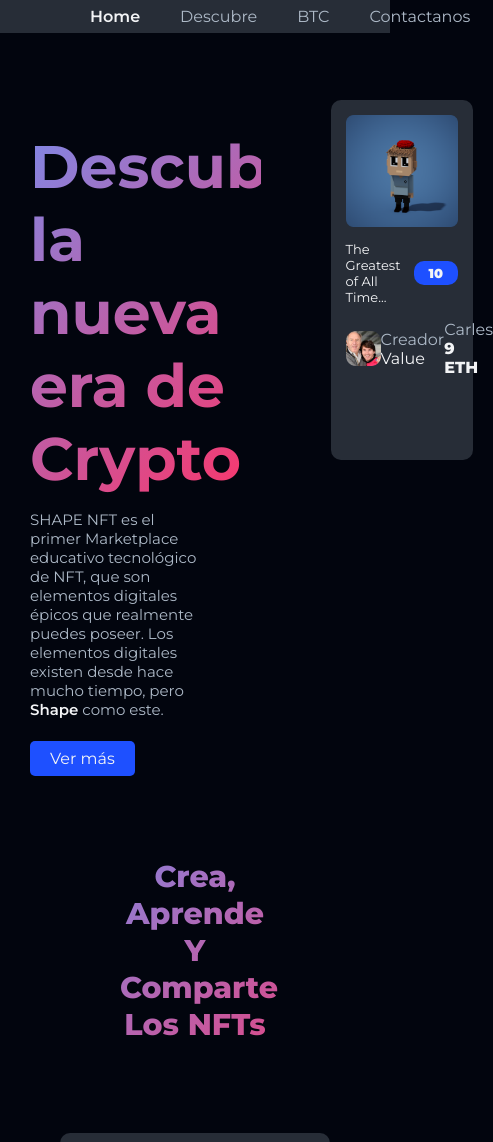
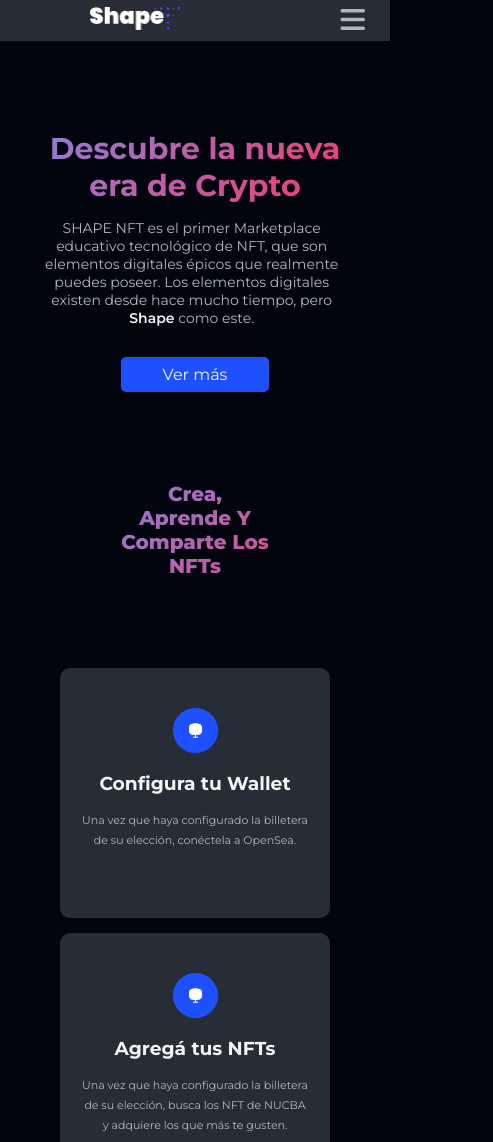
Before and after one commit to Piervil/tiendanft, a plain HTML site: page index.html in a window 390 px wide. Shown: the top 1142 px of the page, 493 px wide, since content can reach past the window. Drawn offline with Linux system fonts and the light colour scheme.

Commit message:
version movil

```diff
--- a/css/styles.css
+++ b/css/styles.css
@@ -57,6 +57,10 @@
 .navbar {
   max-width: 1200px;
   margin: 0 auto;
+}
+
+#check, .toggle__menu {
+  display: none;
 }
 
 .navbar__menu {
@@ -419,3 +423,140 @@
 .copy a:hover {
   text-decoration: underline;
 }
+
+@media screen and (max-width: 950px) {
+  /* MENU RESPONSIVE */
+  #check {
+    display: none;
+  }
+  .toggle__menu {
+    display: block;
+    font-size: 2.8rem;
+    position: fixed;
+    top: 3px;
+    right: 25px;
+    color: var(--text-gray);
+    cursor: pointer;
+  }
+  .navbar__menu {
+    display: block;
+    position: fixed;
+    top: 40px;
+    right: 0;
+    width: 100%;
+    height: 100vh;
+    left: -100%;
+    padding: 2rem;
+    background-color: var(--nav-bg);
+    transition: all .3s;
+  }
+  .navbar__menu li {
+    padding: 2.5rem;
+  }
+  .navbar__card {
+    padding: 2.5rem;
+  }
+  #check:checked ~ ul {
+    display: block;
+    left: 0;
+    transition: all .3s;
+    cursor: pointer;
+  }
+
+  .hero__card {
+    display: none;
+  }
+  .hero__info h1 {
+    font-size: 7rem;
+    text-align: center;
+    width: 90%;
+  }
+  .hero__info p {
+    text-align: center;
+    width: 90%;
+    font-size: 2rem;
+  }
+  .hero__info a {
+    margin: 0 auto;
+    display: block;
+    width: 20%;
+    text-align: center;
+  }
+}
+
+@media screen and (max-width: 584px) {
+  .hero__info a {
+    margin: 0 auto;
+    display: block;
+    width: 25%;
+    text-align: center;
+  }
+  .hero__info h1 {
+    font-size: 3.5rem;
+    text-align: center;
+    width: 95%;
+  }
+  .hero__info p {
+    text-align: center;
+    width: 90%;
+    font-size: 1.6rem;
+  }
+  .coleccion__title {
+    font-size: 1.8rem;
+  }
+  .coleccion__link p {
+    font-size: 1.5rem;
+  }
+}
+
+@media screen and (max-width: 480px) {
+  .hero__info a {
+    margin: 0 auto;
+    display: block;
+    width: 30%;
+    text-align: center;
+  }
+  .container h2 {
+    font-size: 2rem;
+  }
+  .coleccion__title {
+    font-size: 1.7rem;
+  }
+  .coleccion__link p {
+    font-size: 1.3rem;
+  }
+}
+
+@media screen and (max-width: 480px) {
+  .hero__info h1 {
+    font-size: 3rem;
+    text-align: center;
+    width: 100%;
+  }
+  .hero__info p {
+    text-align: center;
+    width: 98%;
+    font-size: 1.4rem;
+  }
+  .hero__info a {
+    margin: 0 auto;
+    display: block;
+    width: 45%;
+    text-align: center;
+  }
+  .discovery__info p {
+    font-size: 1.1rem;
+  }
+  .coleccion__title {
+    font-size: 1rem;
+  }
+  .coleccion__link p {
+    font-size: 1.6rem;
+  }
+  .footer__link {
+    flex-direction: column;
+  }
+  footer p {
+    font-size: 1.1rem;
+  }
+}
--- a/index.html
+++ b/index.html
@@ -4,6 +4,7 @@
     <meta charset="UTF-8">
     <meta http-equiv="X-UA-Compatible" content="IE=edge">
     <meta name="viewport" content="width=device-width, initial-scale=1.0">
+    <link rel="stylesheet" href="https://cdnjs.cloudflare.com/ajax/libs/font-awesome/6.2.1/css/all.min.css" integrity="sha512-MV7K8+y+gLIBoVD59lQIYicR65iaqukzvf/nwasF0nqhPay5w/9lJmVM2hMDcnK1OnMGCdVK+iQrJ7lzPJQd1w==" crossorigin="anonymous" referrerpolicy="no-referrer" />
     <link rel="shortcut icon" href="https://cdn-icons-png.flaticon.com/512/6298/6298358.png" type="image/png">
     <link rel="preconnect" href="https://fonts.googleapis.com">
     <link rel="preconnect" href="https://fonts.gstatic.com" crossorigin>
@@ -15,6 +16,10 @@
     <header class="main__header">
       <a href="index.html"><img class="logo" src="assets/logo.png" alt="logo Shape"></a>
       <nav class="navbar">
+        <input type="checkbox" id="check">
+        <label for="" class="toggle__menu">
+          <i class="fa-sharp fa-solid fa-bars"></i>
+        </label>
         <ul class="navbar__menu">
           <li><a href="index.html">Home</a></li>
           <li><a href="#discovery">Descubre</a></li>
```
